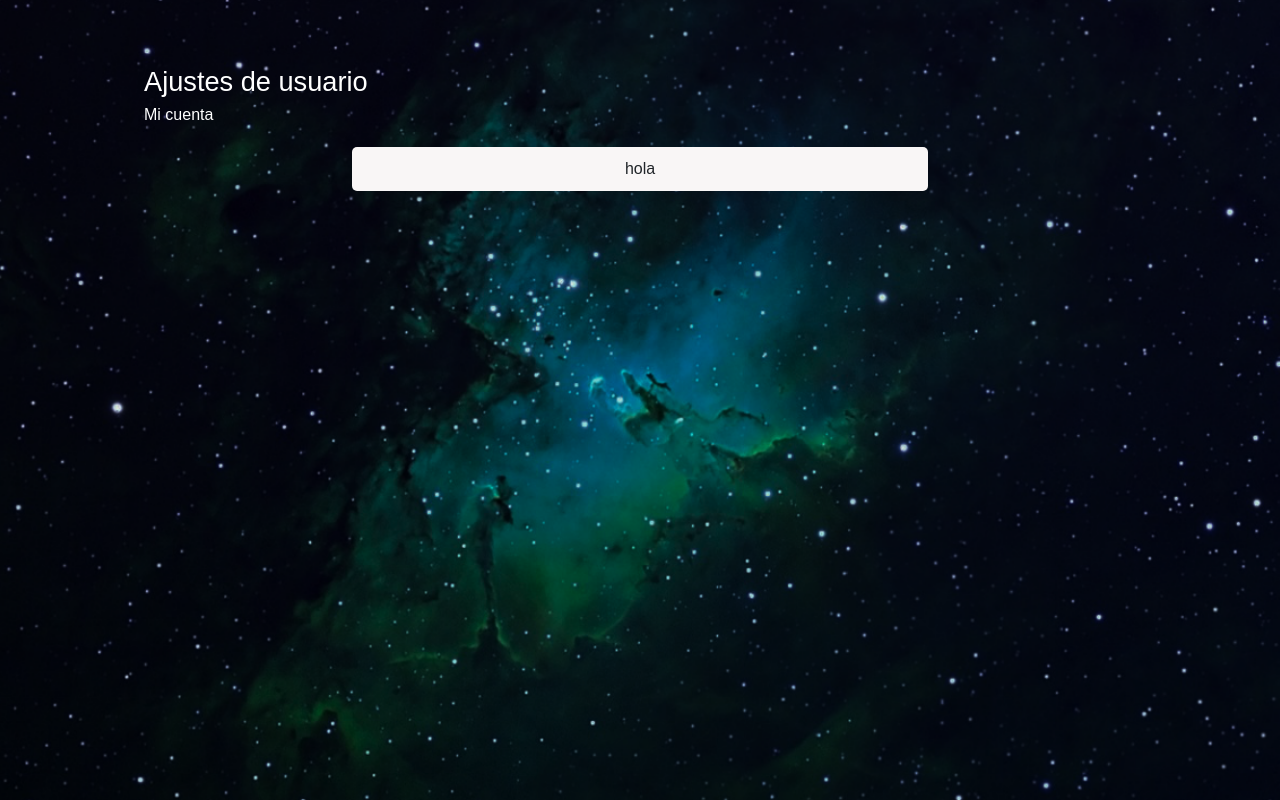
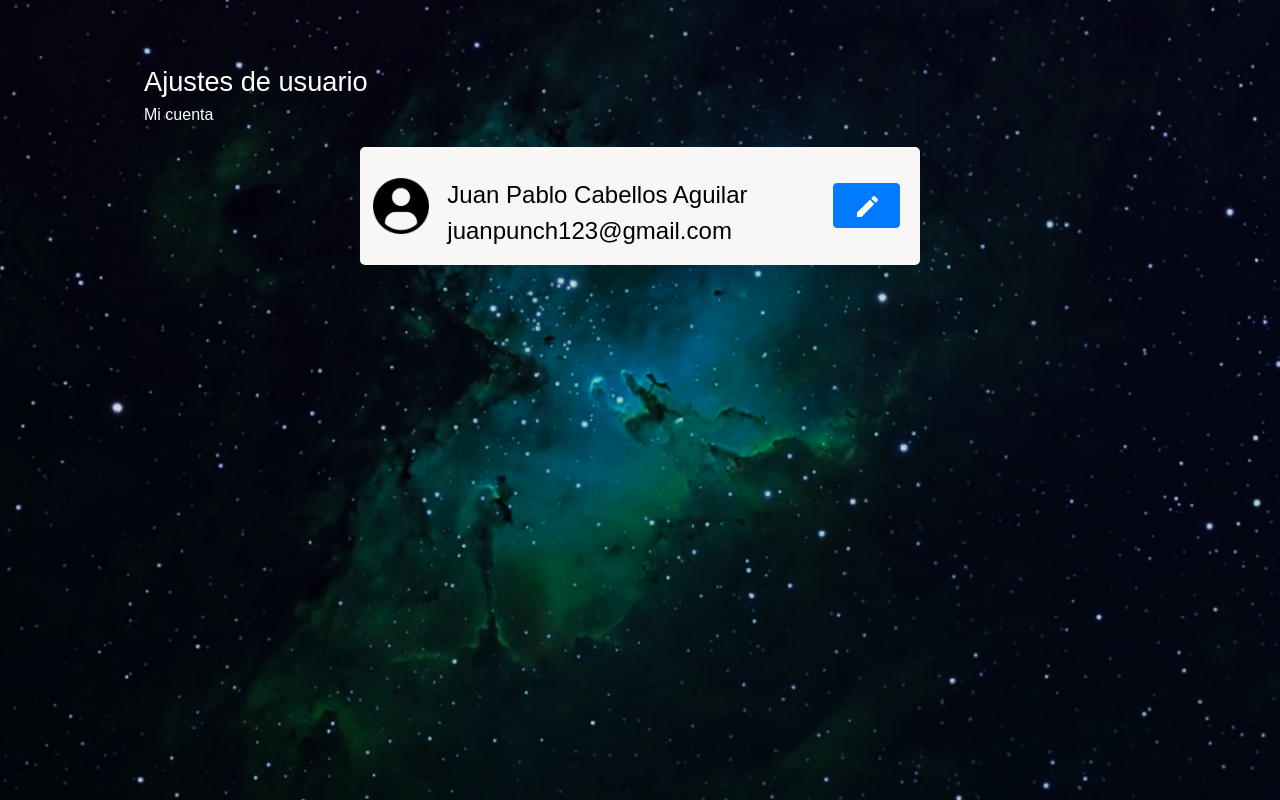
Before and after one commit to MarianaGFT/huppler-limpio, a React (Create React App) app: page /user in a window 1280 px wide. Built offline with nearby package versions, Linux system fonts and the light colour scheme; a web font is replaced by a local one.

Commit message:
user configuration view

```diff
--- a/src/components/User/UserConfig.jsx
+++ b/src/components/User/UserConfig.jsx
@@ -1,6 +1,9 @@
 import React from "react";
 import styled from "styled-components";
+import { Button } from "react-bootstrap";
 import BackgroundSpaceImg7 from "../../assets/background-space7.png";
+import User from "../../assets/icon/user.png";
+import Edit from "../../assets/icon/edit.svg";
 
 const UserConfigContainer = styled.div`
   background-image: url(${BackgroundSpaceImg7});
@@ -44,11 +47,76 @@ const WhiteContainer = styled.div`
   background-color: #f9f6f6;
   height: auto;
   margin: 20px auto;
-  padding: 10px;
-  width: 36rem;
+  padding: 1rem 0.3rem;
+  width: 85%;
+
+  /*Dividir el contenedor para direccion y botones al lado */
+  .user-config-grid {
+    display: grid;
+    grid-template-columns: 15% 70% 15%;
+  }
+
+  div {
+    display: -webkit-inline-box;
+    align-items: center;
+  }
+
+  img {
+    width: 2.5rem;
+    margin-left: 0;
+  }
+
+  .user-information {
+    color: #000;
+    font-size: 0.9rem;
+    margin: 0;
+  }
+
+  .edit-icon {
+    width: 0.9rem;
+  }
 
   button {
-    margin: 0 10px;
+    /* margin: 0 10px; */
+  }
+
+  /************ 320 ************/
+  @media screen and (min-width: 320px) {
+    img {
+      margin: 0 0.3rem;
+    }
+  }
+
+  /************ 480 ************/
+  @media screen and (min-width: 480px) {
+    width: 30rem;
+
+    .user-information {
+      font-size: 1.2rem;
+    }
+  }
+
+  /************ 768 ************/
+  @media screen and (min-width: 768px) {
+    width: 35rem;
+
+    .user-information {
+      font-size: 1.5rem;
+    }
+
+    img {
+      width: 3.5rem;
+      margin-left: 0.5rem;
+    }
+
+    .edit-icon {
+      width: 1.3rem;
+    }
+
+    button {
+      height: 2.8rem;
+      width: 4.2rem;
+    }
   }
 `;
 
@@ -57,7 +125,23 @@ function UserConfig() {
     <UserConfigContainer>
       <p>Ajustes de usuario</p>
       <p className='small-font'>Mi cuenta</p>
-      <WhiteContainer>hola</WhiteContainer>
+      <WhiteContainer>
+        <div className='user-config-grid'>
+          <div>
+            <img src={User} alt='User icon'></img>
+          </div>
+          <div>
+            <p className='user-information'>
+              Juan Pablo Cabellos Aguilar <br></br>juanpunch123@gmail.com
+            </p>
+          </div>
+          <div>
+            <Button variant='primary'>
+              <img src={Edit} alt='editar icon' className='edit-icon'></img>
+            </Button>
+          </div>
+        </div>
+      </WhiteContainer>
     </UserConfigContainer>
   );
 }
```
Also changed, not shown: src/assets/icon/user.png (added).
